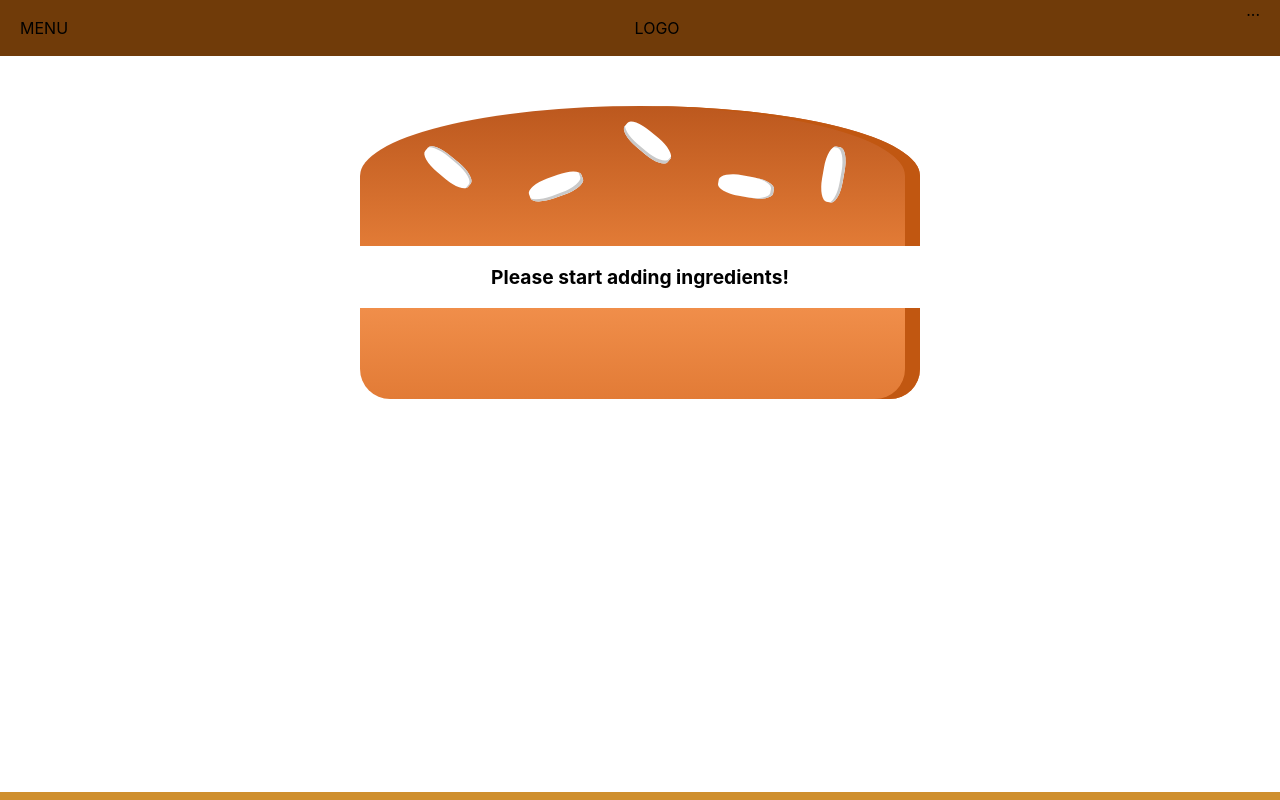
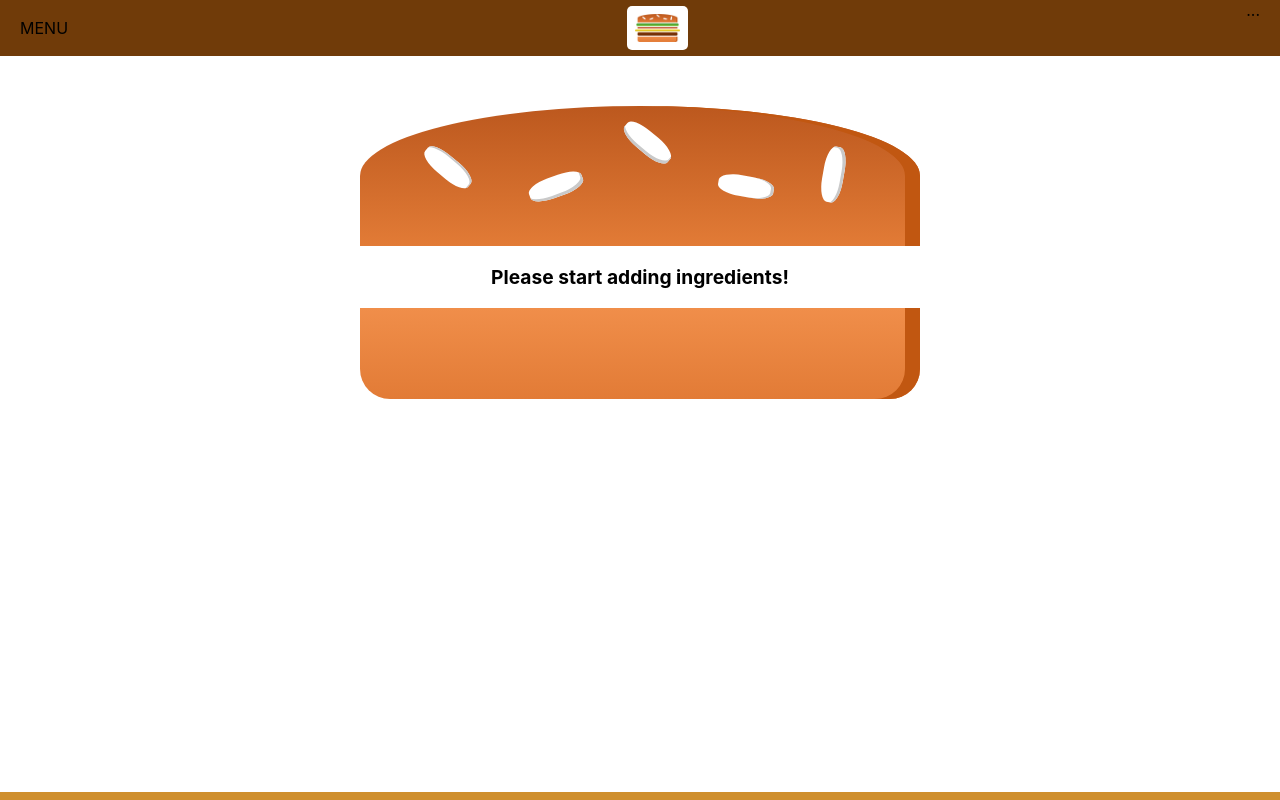
Before and after one commit to MOray-18/my-burger, a React (Create React App) app: page / in a window 1280 px wide. Shown: the top 800 px of the page. Built offline with nearby package versions, Linux system fonts and the light colour scheme.

Commit message:
add logo component

```diff
--- a/src/components/Navigation/Toolbar/Toolbar.js
+++ b/src/components/Navigation/Toolbar/Toolbar.js
@@ -1,11 +1,12 @@
 import React from 'react';
 
 import classes from './Toolbar.module.css';
+import Logo from '../../Logo/Logo';
 
 const toolbar = props => (
   <header className={classes.Toolbar}>
     <div>MENU</div>
-    <div>LOGO</div>
+    <Logo />
     <nav>...</nav>
   </header>
 );
```
